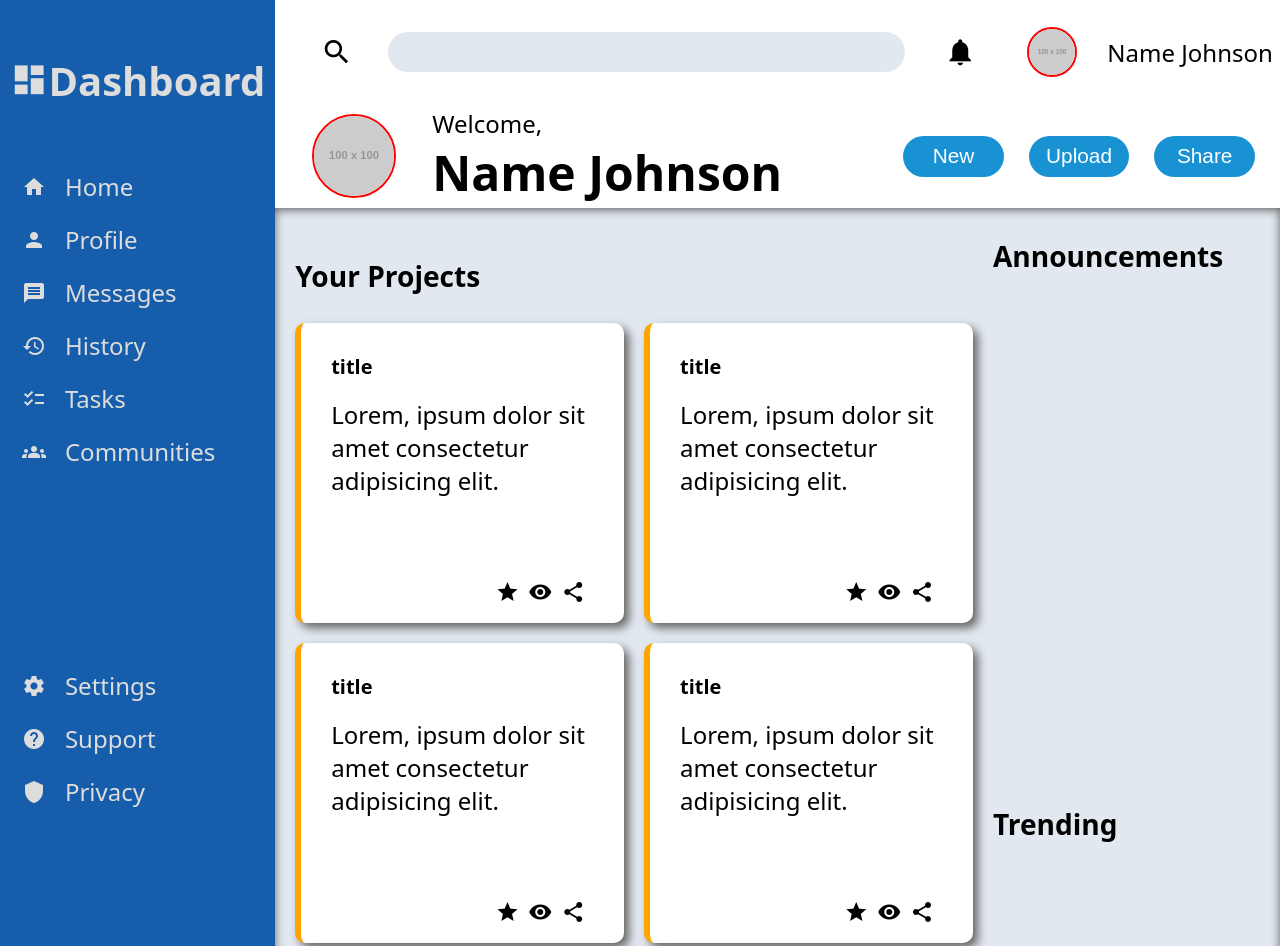
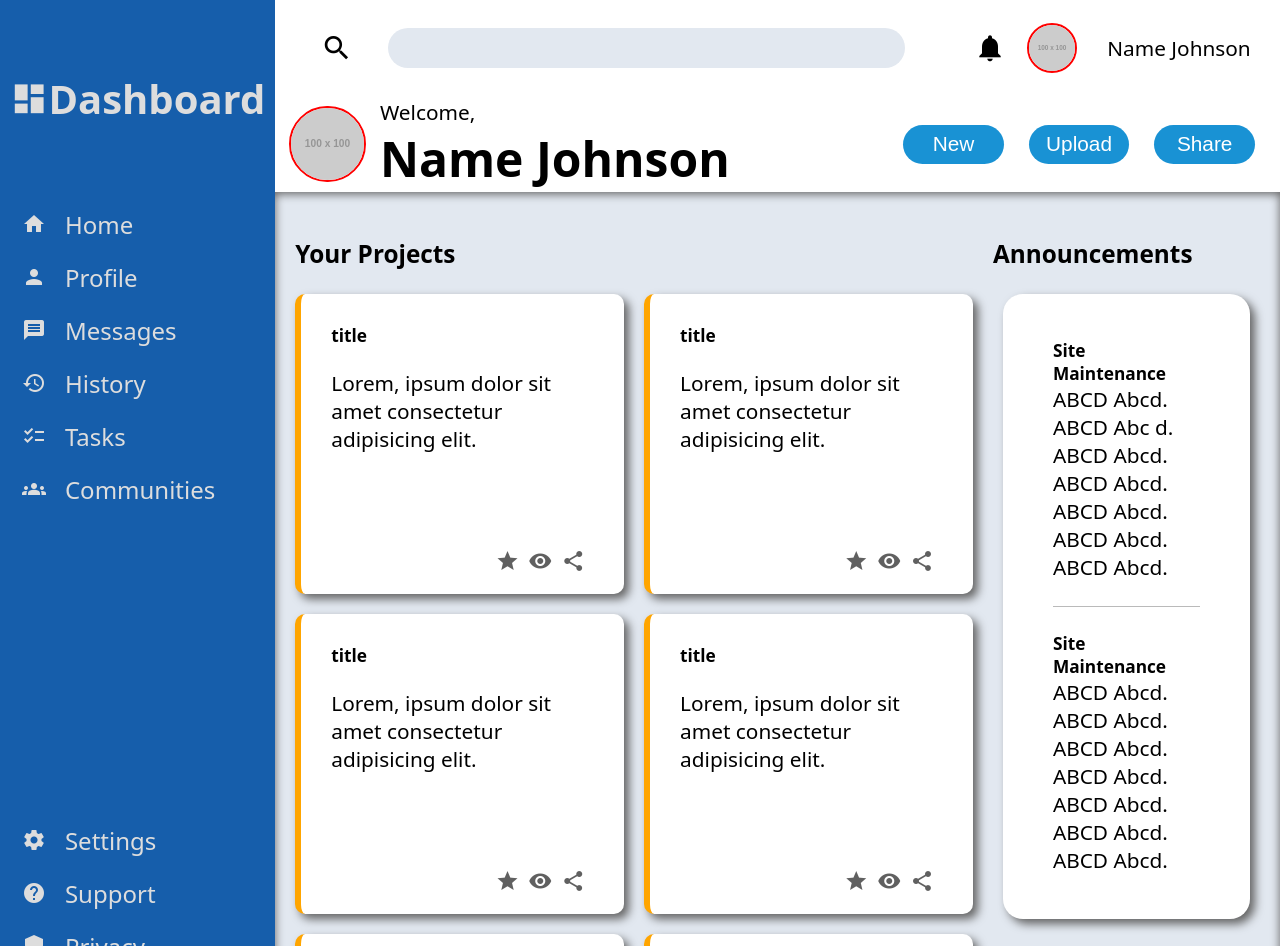
Before and after one commit to jsnhu/odin-dashboard, a plain HTML site: page index.html in a window 1280 px wide. Shown: the top 946 px of the page. Drawn offline with Linux system fonts and the light colour scheme; placeholder pictures from the web are drawn by us.

Commit message:
remove horizontal scrollbar

```diff
--- a/index.html
+++ b/index.html
@@ -64,7 +64,7 @@
                     <span class="material-icons">search</span>
                     <input type="text" id="search">
                 </div>
-                <span class="material-icons">notifications</span>
+                <span class="material-icons" id="notifications">notifications</span>
                 <div class="profile-picture">
                     <img src="https://placehold.co/100x100" class="small-img" alt="placeholder image">
                 </div>
@@ -193,6 +193,18 @@
             </div>
             <div class="announcements">
                 <h3>Announcements</h3>
+                <div class="announcement-content">
+                    <div class="announcement-text" id="top-announcement">
+                        <h5>Site Maintenance</h5>
+                        <div class="caption">ABCD Abcd. ABCD Abc d. ABCD Abcd. ABCD Abcd. ABCD Abcd. ABCD Abcd. ABCD Abcd.</div>
+                    </div>
+                    <div class="announcement-text">
+                        <h5>Site Maintenance</h5>
+                        <div class="caption">ABCD Abcd. ABCD Abcd. ABCD Abcd. ABCD Abcd. ABCD Abcd. ABCD Abcd. ABCD Abcd.</div>
+                    </div>
+
+
+                </div>
             </div>
             <div class="trending">
                 <h3>Trending</h3>
--- a/style.css
+++ b/style.css
@@ -1,8 +1,9 @@
 * {
     box-sizing: border-box;
 }
+
 body {
-    font-size: 1.5rem;
+    font-size: 1.3rem;
     font-family: system-ui, -apple-system, BlinkMacSystemFont, 'Segoe UI', Roboto, Oxygen, Ubuntu, Cantarell, 'Open Sans', 'Helvetica Neue', sans-serif;
 }
 
@@ -15,7 +16,7 @@ body {
     grid-template-areas:
                     "a b"
                     "a c";
-    width: 100vw;
+    max-width: 100vw;
     max-height: 100vh;
     grid-template-columns: 1fr 6fr;
     grid-template-rows: 1fr 6fr;
@@ -117,6 +118,10 @@ body {
     font-size: 2rem;
 }
 
+#notifications {
+    justify-self: right;
+}
+
 #search {
     border-radius: 40px;
     border: 0;
@@ -137,13 +142,13 @@ body {
 
 .welcome-area {
     display: grid;
-    grid-template-columns: 1fr 3fr;
+    grid-template-columns: 1fr 5fr;
     grid-template-rows: 1fr;
     align-items: center;
 }
 
 .profile-picture {
-    justify-self: center;
+    justify-self: right;
     padding: 10px;
 }
 
@@ -196,6 +201,7 @@ body {
 .projects {
     grid-area: a;
     padding: 20px;
+    padding-bottom: 0px;
 
 }
 
@@ -238,6 +244,10 @@ body {
     grid-template-columns: 5fr 1fr 1fr 1fr;
 }
 
+.card-bottom span {
+    color: #0000009f;
+}
+
 .card-star {
     grid-column: 2 / 3;
 }
@@ -253,3 +263,31 @@ body {
 .card-text {
     overflow: hidden;
 }
+
+.announcements h5 {
+    margin: 0;
+    padding: 0;
+}
+
+.announcement-content {
+    background-color: #fff;
+    border-radius: 20px;
+    margin: 10px;
+    padding: 20px 50px;
+    margin-right: 30px;
+    box-shadow: 5px 5px 10px rgb(100, 100, 100);
+    max-width: 100%;
+}
+
+.announcement-text {
+    padding: 25px 0px;
+}
+
+#top-announcement {
+    border-bottom: 1px solid rgba(90, 90, 90, 0.417);
+}
+
+.announcements {
+    padding-top: 20px;
+
+}
```
